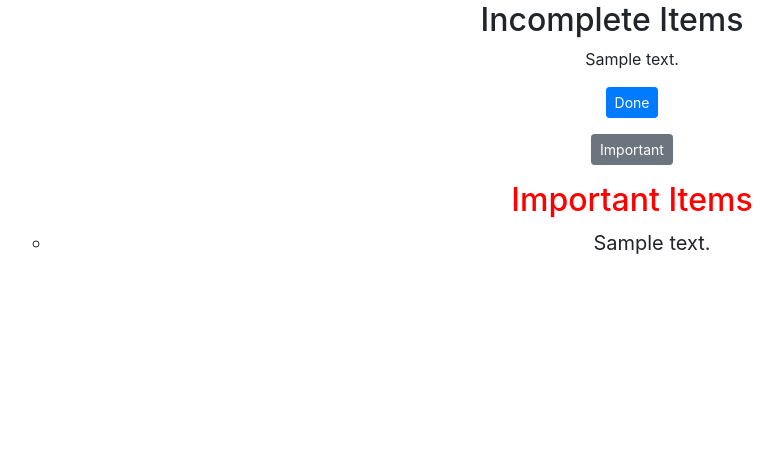
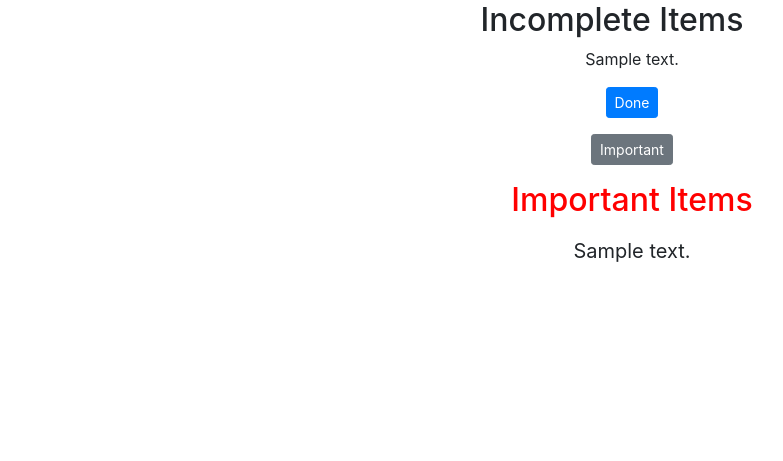
Before and after one commit to michaelyw1996/Lyst2, a Flask app: template app/templates/viewlist.html in a window 1280 px wide. Shown: the part 56-517 px from the top of the page, without its empty margins (28-811 px from the left). Run offline with Flask 2, Linux system fonts and the light colour scheme; tables that the repository leaves empty hold one stand-in row (values such as "Sample post"); the template is opened without the code that fills it: values that come from a table or form of the project are taken from there, most other values are stand-ins (such as "Sample title", 1, 10 or a date in 2020); some libraries are stand-ins or nearby versions.

Commit message:
viewlist changes

```diff
--- a/app/templates/viewlist.html
+++ b/app/templates/viewlist.html
@@ -1,8 +1,7 @@
 {% extends "base.html" %}
 {% block content %}
-</form>
 
-        <h2> Incomplete Items </h2>
+        <h2 class="text-center"> Incomplete Items </h2>
         <ul>
             {% for todo in todos %}
 
@@ -19,14 +18,14 @@
             {% endfor %}
 
 
-            <h2 style=" color: red"> Important Items </h2>
-                <ul>
+            <h2 class="text-center", style=" color: red"> Important Items </h2>
+                <p>
                     {% for todo in important %}
-                    <li  style="font-size: 15pt">
+                    <p  style="font-size: 15pt">
                         {{ todo.text }}
-                    </li>
+                    </p>
                         {% endfor %}
-                </ul>
+                </p>
 
         </ul>
 
```
Also changed, not shown: app.db.
